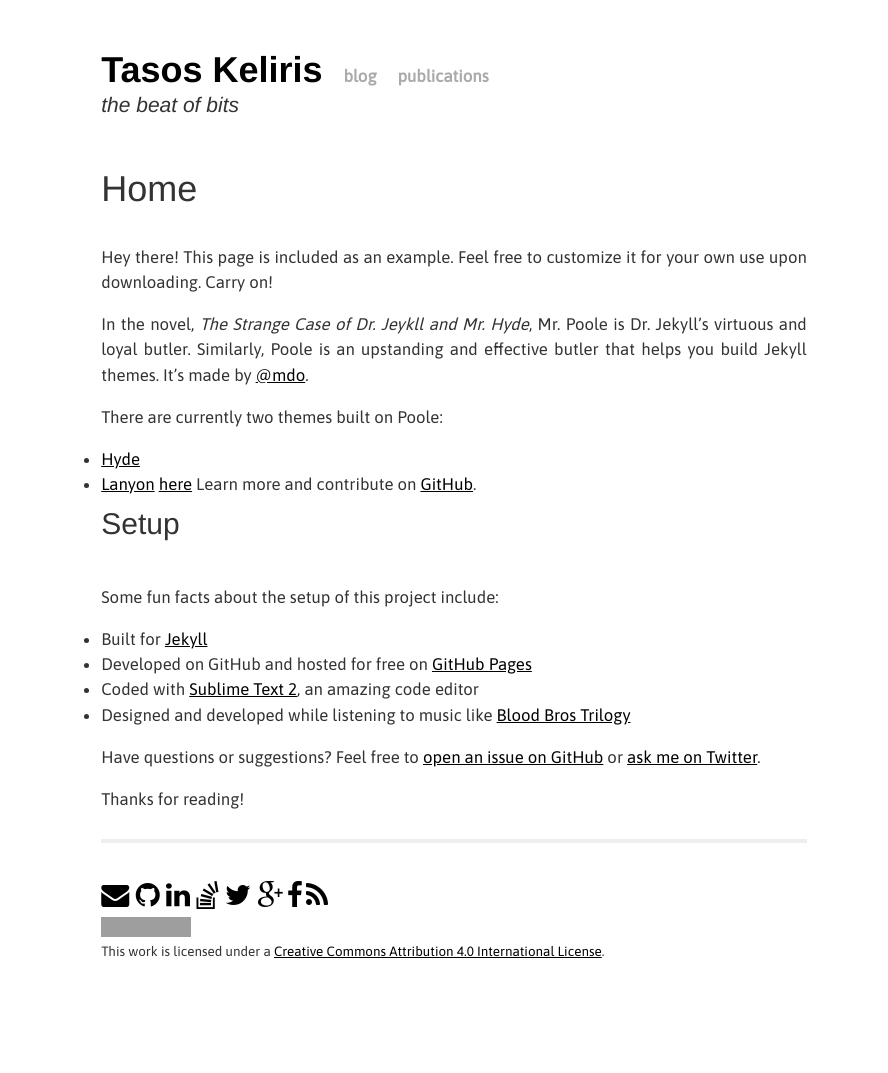
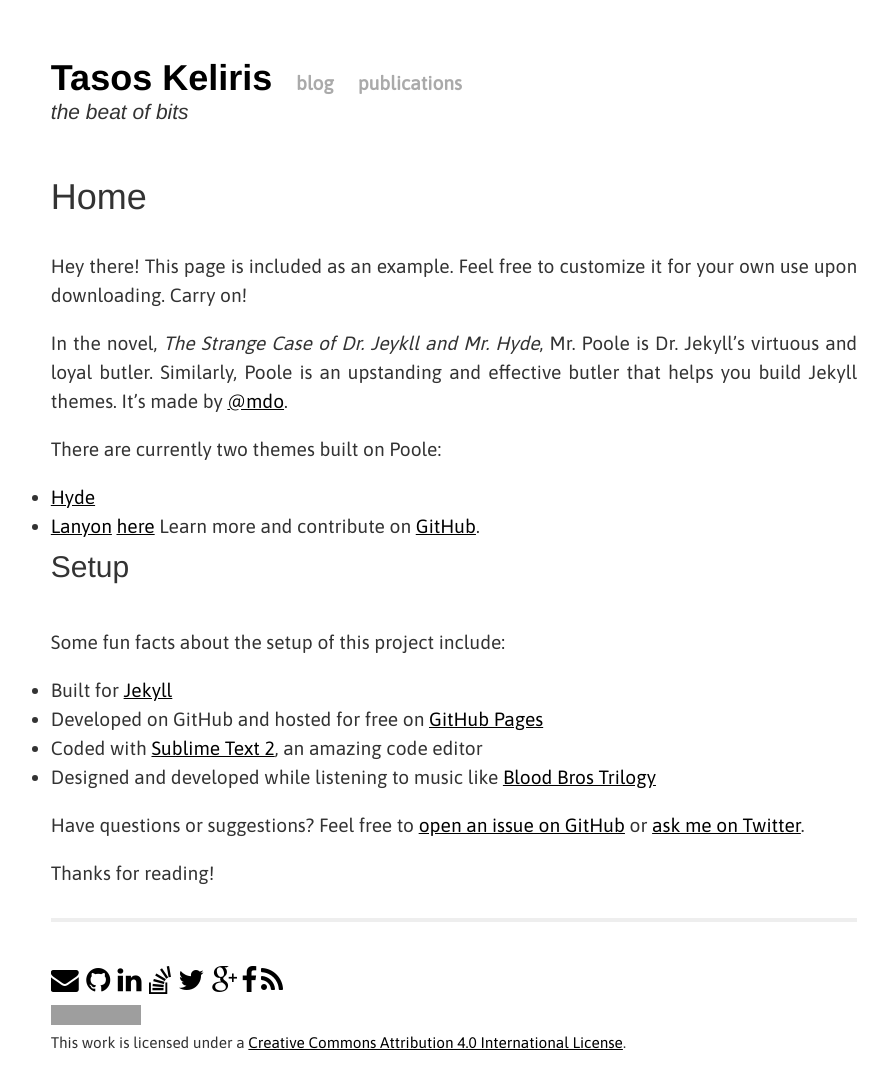
Before and after one commit to tkeliris/tkeliris.github.io, a Jekyll site: the page built from index.html, in a window 1280 px wide. Shown: the whole page, without its empty margins (186-1074 px from the left). Built offline with Jekyll 4.4.1, drawn with Linux system fonts in a browser that asks for light colours; Markdown is read by kramdown in place of the engine named in the settings; before the commit the page ends 977 px from its top, so only the background shows below that; grey boxes are pictures that could not be loaded.

Commit message:
MEDIUMwq font-size

```diff
--- a/css/main.css
+++ b/css/main.css
@@ -18,7 +18,7 @@
 body {
   background-color: white;
   font-family: 'Asap', sans-serif;
-  font-size: normal;
+  font-size: medium;
   text-align: center;
 }
 
```
Also changed, not shown: 2 other files.
